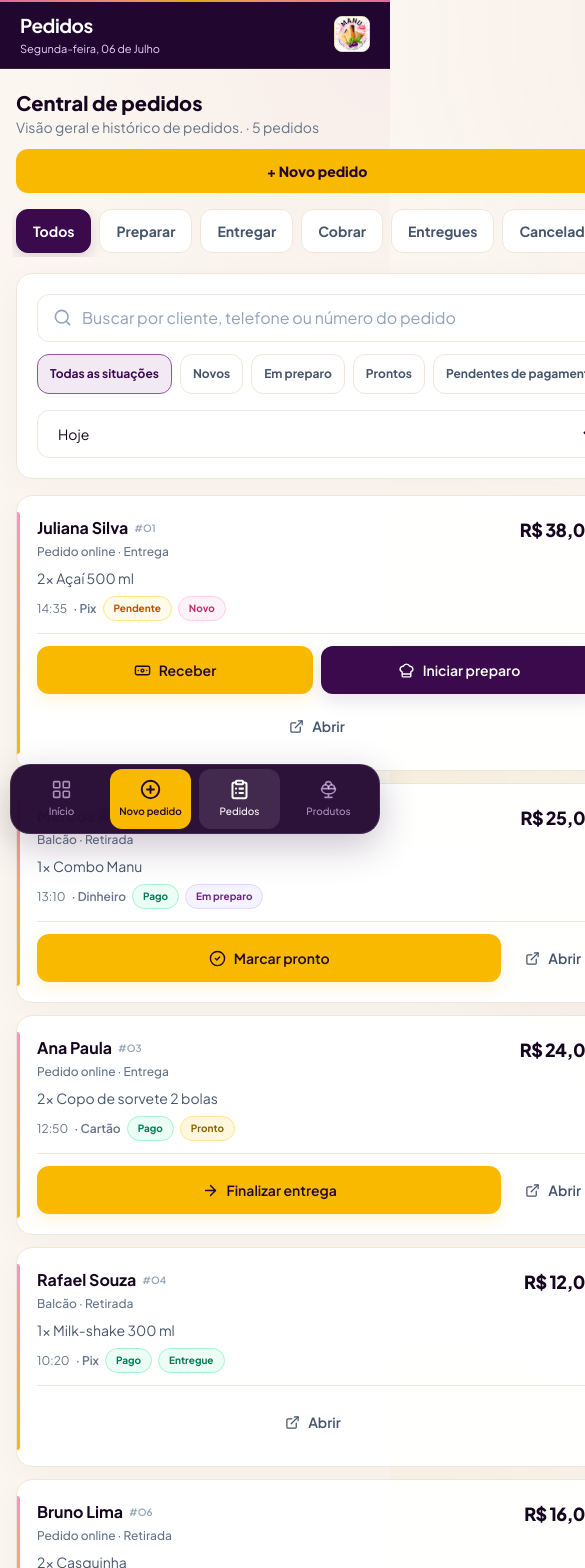
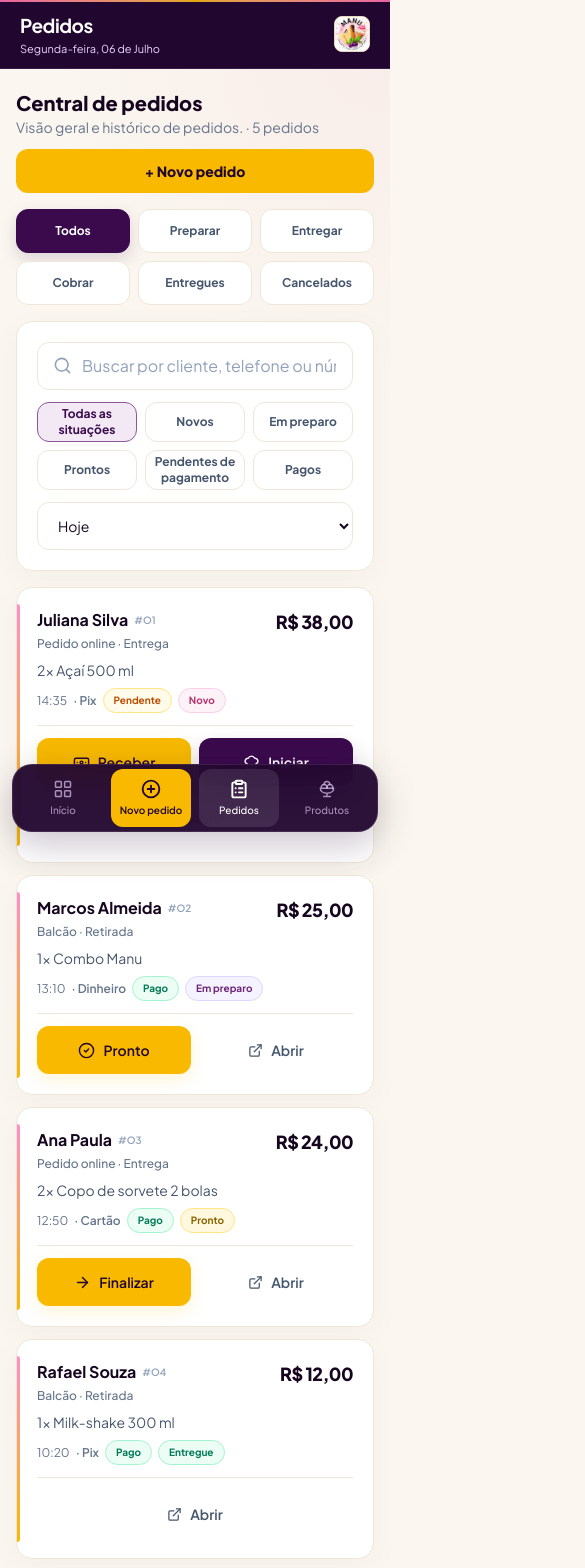
Before and after one commit to vitormtns/sorveteriadamanu, a Next.js app: page /pedidos in a window 390 px wide. Shown: the top 1568 px of the page, 585 px wide, since content can reach past the window. Built offline with nearby package versions, Linux system fonts and the light colour scheme.

Commit message:
fix: melhora responsividade do sistema interno

```diff
--- a/src/app/pedidos/[id]/page.tsx
+++ b/src/app/pedidos/[id]/page.tsx
@@ -73,7 +73,7 @@ export default function OrderDetailPage() {
       {!isCanceled && (
         <Card className="p-4 md:p-5">
           <h3 className="font-extrabold">Ações rápidas</h3>
-          <div className="mt-3 grid grid-cols-2 gap-2 md:grid-cols-4">
+          <div className="mt-3 grid grid-cols-1 gap-2 sm:grid-cols-2 md:grid-cols-4">
             {order.paymentStatus === "pending" && <Button onClick={() => updateOrder(id, { paymentStatus: "paid" })}><Banknote size={17} /> Marcar como pago</Button>}
             {order.orderStatus === "new" && <Button variant="secondary" onClick={() => updateOrder(id, { orderStatus: "preparing" })}><ChefHat size={17} /> Iniciar preparo</Button>}
             {order.orderStatus === "preparing" && <Button variant="secondary" onClick={() => updateOrder(id, { orderStatus: "ready" })}><CheckCircle2 size={17} /> Marcar pronto</Button>}
--- a/src/app/pedidos/page.tsx
+++ b/src/app/pedidos/page.tsx
@@ -113,8 +113,8 @@ function ClosingSummary({ orders }: { orders: Order[] }) {
     <section id="fechamento" className="scroll-mt-24">
       <div className="mb-3 flex flex-col justify-between gap-3 sm:flex-row sm:items-end">
         <div><h2 className="text-xl font-extrabold text-[var(--text)]">Fechamento do dia</h2><p className="text-sm text-[var(--muted)]">Conferência financeira e operacional de {formatDate(selectedDate)}.</p></div>
-        <div className="flex gap-2">
-          <label className="relative block">
+        <div className="grid min-w-0 grid-cols-[minmax(0,1fr)_auto] gap-2">
+          <label className="relative block min-w-0">
             <CalendarDays className="pointer-events-none absolute left-3 top-3.5 text-slate-400" size={17} />
             <Input aria-label="Data do fechamento" type="date" value={date} onChange={(event) => setDate(event.target.value)} className="min-h-11 pl-10 text-sm" />
           </label>
@@ -191,13 +191,13 @@ function OrdersView({ queue }: { queue: Queue | null }) {
     <div className="grid gap-8">
       <section>
         <div className="flex flex-col justify-between gap-3 md:flex-row md:items-end">
-          <div><h2 className="text-xl font-extrabold text-[var(--text)]">{copy.title}</h2><p className="text-sm text-[var(--muted)]">{copy.subtitle} <span className="whitespace-nowrap">· {visible.length} {visible.length === 1 ? "pedido" : "pedidos"}</span></p></div>
+          <div><h2 className="text-xl font-extrabold text-[var(--text)]">{copy.title}</h2><p className="text-sm text-[var(--muted)]">{copy.subtitle} <span>· {visible.length} {visible.length === 1 ? "pedido" : "pedidos"}</span></p></div>
           <Link href="/pedidos/novo" className="inline-flex min-h-11 items-center justify-center rounded-xl bg-[var(--yellow)] px-4 text-sm font-extrabold text-[var(--purple-dark)]">+ Novo pedido</Link>
         </div>
 
-        <nav aria-label="Filas de pedidos" className="-mx-1 mt-4 flex gap-2 overflow-x-auto px-1 pb-1 [scrollbar-width:none] [&::-webkit-scrollbar]:hidden">
+        <nav aria-label="Filas de pedidos" className="mt-4 grid grid-cols-2 gap-2 min-[390px]:grid-cols-3 sm:grid-cols-6">
           {queueTabs.map((tab) => (
-            <Link key={tab.label} href={tab.href} aria-current={queue === tab.queue ? "page" : undefined} className={`inline-flex min-h-11 shrink-0 items-center rounded-xl border px-4 text-sm font-bold transition active:scale-[.98] ${queue === tab.queue ? "border-[var(--purple)] bg-[var(--purple)] text-white shadow-[0_6px_16px_rgba(58,10,77,.16)]" : "border-[var(--border)] bg-white text-slate-600 hover:border-[#ccb6d0] hover:text-[var(--purple)]"}`}>
+            <Link key={tab.label} href={tab.href} aria-current={queue === tab.queue ? "page" : undefined} className={`inline-flex min-h-11 min-w-0 items-center justify-center rounded-xl border px-2 text-xs font-bold transition active:scale-[.98] sm:text-sm ${queue === tab.queue ? "border-[var(--purple)] bg-[var(--purple)] text-white shadow-[0_6px_16px_rgba(58,10,77,.16)]" : "border-[var(--border)] bg-white text-slate-600 hover:border-[#ccb6d0] hover:text-[var(--purple)]"}`}>
               {tab.label}
             </Link>
           ))}
@@ -209,12 +209,12 @@ function OrdersView({ queue }: { queue: Queue | null }) {
             <Input className="pl-11" value={search} onChange={(event) => setSearch(event.target.value)} placeholder="Buscar por cliente, telefone ou número do pedido" />
           </div>
           {!queue && (
-            <div className="-mx-1 flex gap-2 overflow-x-auto px-1 pb-1 [scrollbar-width:none] [&::-webkit-scrollbar]:hidden">
-              <button onClick={() => setStatusFilter("all")} className={`min-h-10 shrink-0 rounded-xl border px-3 text-xs font-bold ${statusFilter === "all" ? "border-[#8e5799] bg-[#f2e9f4] text-[var(--purple)]" : "border-[var(--border)] bg-white text-slate-600"}`}>
+            <div className="grid grid-cols-2 gap-2 min-[390px]:grid-cols-3 sm:grid-cols-5">
+              <button onClick={() => setStatusFilter("all")} className={`min-h-10 min-w-0 rounded-xl border px-2 text-xs font-bold ${statusFilter === "all" ? "border-[#8e5799] bg-[#f2e9f4] text-[var(--purple)]" : "border-[var(--border)] bg-white text-slate-600"}`}>
                 Todas as situações
               </button>
               {statusFilters.map((item) => (
-                <button key={item.id} onClick={() => setStatusFilter(item.id)} className={`min-h-10 shrink-0 rounded-xl border px-3 text-xs font-bold ${statusFilter === item.id ? "border-[#8e5799] bg-[#f2e9f4] text-[var(--purple)]" : "border-[var(--border)] bg-white text-slate-600"}`}>
+                <button key={item.id} onClick={() => setStatusFilter(item.id)} className={`min-h-10 min-w-0 rounded-xl border px-2 text-xs font-bold ${statusFilter === item.id ? "border-[#8e5799] bg-[#f2e9f4] text-[var(--purple)]" : "border-[var(--border)] bg-white text-slate-600"}`}>
                   {item.label}
                 </button>
               ))}
@@ -231,7 +231,7 @@ function OrdersView({ queue }: { queue: Queue | null }) {
             </Select>
             {datePreset === "custom" && <Input aria-label="Data escolhida" type="date" value={customDate} onChange={(event) => setCustomDate(event.target.value)} className="min-h-11 text-sm" />}
             {datePreset === "range" && (
-              <div className="grid grid-cols-2 gap-2">
+              <div className="grid min-w-0 grid-cols-1 gap-2 min-[390px]:grid-cols-2">
                 <Input aria-label="Data inicial" type="date" value={rangeStart} onChange={(event) => setRangeStart(event.target.value)} className="min-h-11 min-w-0 text-sm" />
                 <Input aria-label="Data final" type="date" value={rangeEnd} onChange={(event) => setRangeEnd(event.target.value)} className="min-h-11 min-w-0 text-sm" />
               </div>
--- a/src/components/app-shell.tsx
+++ b/src/components/app-shell.tsx
@@ -24,7 +24,7 @@ export function AppShell({ children }: { children: React.ReactNode }) {
   const isActive = (href: string) => href === "/sistema" ? pathname === "/sistema" : pathname === href || (href === "/pedidos" && pathname.startsWith("/pedidos/") && !pathname.includes("/novo"));
 
   return (
-    <div className="internal-shell min-h-screen">
+    <div className="internal-shell min-h-screen w-full max-w-full overflow-x-clip">
       <aside className="fixed inset-y-0 left-0 z-40 hidden w-56 flex-col border-r border-white/5 bg-[linear-gradient(180deg,#21062f_0%,#30083e_60%,#21062f_100%)] px-3 py-5 text-white lg:flex">
         <div className="mb-8 px-2">
           <Link href="/sistema"><BrandLogo light /></Link>
@@ -39,7 +39,7 @@ export function AppShell({ children }: { children: React.ReactNode }) {
         </nav>
         <button onClick={() => router.push("/login")} className="mt-auto flex items-center gap-3 rounded-xl px-3 py-3 text-sm font-semibold text-purple-300 hover:bg-white/5 hover:text-white"><LogOut size={18} /> Sair</button>
       </aside>
-      <main className="lg:pl-56">
+      <main className="min-w-0 lg:pl-56">
         <header className="sticky top-0 z-20 border-b border-white/10 bg-[var(--purple-dark)] px-5 text-white backdrop-blur-md md:px-7 lg:border-[var(--border)] lg:bg-[#fbf7f0]/90 lg:text-[var(--text)] lg:px-9">
           <div className="absolute inset-x-0 top-0 h-[2px] bg-gradient-to-r from-[#ff6fae] via-[var(--yellow)] to-[#ff6fae] opacity-90" />
           <div className="mx-auto flex h-[68px] max-w-[1440px] items-center justify-between lg:h-[76px]">
@@ -48,13 +48,13 @@ export function AppShell({ children }: { children: React.ReactNode }) {
             <Link href="/sistema" className="sm:hidden"><BrandLogo compact /></Link>
           </div>
         </header>
-        <div className="internal-content mx-auto max-w-[1440px] px-4 py-5 pb-28 sm:px-5 md:p-7 lg:p-9">{children}</div>
+        <div className="internal-content mx-auto min-w-0 max-w-[1440px] px-4 py-5 pb-[calc(7.5rem+env(safe-area-inset-bottom))] sm:px-5 md:p-7 lg:p-9">{children}</div>
       </main>
-      <nav className="fixed inset-x-2.5 bottom-2.5 z-40 grid h-[70px] grid-cols-4 rounded-[20px] border border-white/10 bg-[#21062f]/95 px-1.5 pb-[env(safe-area-inset-bottom)] shadow-[0_12px_38px_rgba(33,6,47,.24)] backdrop-blur-xl lg:hidden">
-        <Link href="/sistema" className={`m-1 flex flex-col items-center justify-center gap-1 rounded-xl text-[10px] font-medium transition ${pathname === "/sistema" ? "bg-white/10 text-white" : "text-purple-200/65"}`}><LayoutGrid size={21} strokeWidth={pathname === "/sistema" ? 2.3 : 1.8} />Início</Link>
-        <Link href="/pedidos/novo" className="m-1 flex flex-col items-center justify-center gap-1 rounded-xl bg-[var(--yellow)] text-[10px] font-semibold text-[var(--purple-dark)] transition active:scale-[.97]"><PlusCircle size={21} strokeWidth={2.2} /><span>Novo pedido</span></Link>
-        <Link href="/pedidos" className={`m-1 flex flex-col items-center justify-center gap-1 rounded-xl text-[10px] font-medium transition ${pathname.startsWith("/pedidos") && !pathname.includes("/novo") ? "bg-white/10 text-white" : "text-purple-200/65"}`}><ClipboardList size={21} strokeWidth={pathname.startsWith("/pedidos") ? 2.3 : 1.8} />Pedidos</Link>
-        <Link href="/produtos" className={`m-1 flex flex-col items-center justify-center gap-1 rounded-xl text-[10px] font-medium transition ${pathname.startsWith("/produtos") ? "bg-white/10 text-white" : "text-purple-200/65"}`}><IceCreamBowl size={21} strokeWidth={pathname.startsWith("/produtos") ? 2.3 : 1.8} />Produtos</Link>
+      <nav className="fixed inset-x-3 bottom-[calc(env(safe-area-inset-bottom)+12px)] z-40 grid h-[68px] grid-cols-4 rounded-[20px] border border-white/10 bg-[#21062f]/95 px-1.5 shadow-[0_12px_38px_rgba(33,6,47,.24)] backdrop-blur-xl lg:hidden">
+        <Link href="/sistema" className={`m-1 flex min-w-0 flex-col items-center justify-center gap-1 rounded-xl text-[10px] font-medium transition ${pathname === "/sistema" ? "bg-white/10 text-white" : "text-purple-200/65"}`}><LayoutGrid size={20} strokeWidth={pathname === "/sistema" ? 2.3 : 1.8} />Início</Link>
+        <Link href="/pedidos/novo" className="m-1 flex min-w-0 flex-col items-center justify-center gap-1 rounded-xl bg-[var(--yellow)] text-[10px] font-semibold text-[var(--purple-dark)] transition active:scale-[.97]"><PlusCircle size={20} strokeWidth={2.2} /><span className="truncate">Novo pedido</span></Link>
+        <Link href="/pedidos" className={`m-1 flex min-w-0 flex-col items-center justify-center gap-1 rounded-xl text-[10px] font-medium transition ${pathname.startsWith("/pedidos") && !pathname.includes("/novo") ? "bg-white/10 text-white" : "text-purple-200/65"}`}><ClipboardList size={20} strokeWidth={pathname.startsWith("/pedidos") ? 2.3 : 1.8} />Pedidos</Link>
+        <Link href="/produtos" className={`m-1 flex min-w-0 flex-col items-center justify-center gap-1 rounded-xl text-[10px] font-medium transition ${pathname.startsWith("/produtos") ? "bg-white/10 text-white" : "text-purple-200/65"}`}><IceCreamBowl size={20} strokeWidth={pathname.startsWith("/produtos") ? 2.3 : 1.8} />Produtos</Link>
       </nav>
     </div>
   );
--- a/src/components/operational-order-card.tsx
+++ b/src/components/operational-order-card.tsx
@@ -12,9 +12,9 @@ type ActionFocus = "operation" | "payment" | "all";
 type QueueContext = "default" | "prepare" | "deliver" | "collect";
 
 const nextAction = {
-  new: { label: "Iniciar preparo", status: "preparing" as const, icon: ChefHat },
-  preparing: { label: "Marcar pronto", status: "ready" as const, icon: CheckCircle2 },
-  ready: { label: "Finalizar entrega", status: "delivered" as const, icon: ArrowRight },
+  new: { label: "Iniciar preparo", shortLabel: "Iniciar", status: "preparing" as const, icon: ChefHat },
+  preparing: { label: "Marcar pronto", shortLabel: "Pronto", status: "ready" as const, icon: CheckCircle2 },
+  ready: { label: "Finalizar entrega", shortLabel: "Finalizar", status: "delivered" as const, icon: ArrowRight },
 };
 
 export function OperationalOrderCard({ order, focus = "all", compact = false, context = "default" }: { order: Order; focus?: ActionFocus; compact?: boolean; context?: QueueContext }) {
@@ -54,18 +54,18 @@ export function OperationalOrderCard({ order, focus = "all", compact = false, co
       </div>
 
       {order.orderStatus !== "canceled" && (
-        <div className={`mt-3 grid gap-2 border-t border-[var(--border)] pt-3 ${showPayment && showOperation ? "grid-cols-2" : "grid-cols-[1fr_auto]"}`}>
+        <div className="mt-3 grid min-w-0 grid-cols-1 gap-2 border-t border-[var(--border)] pt-3 min-[390px]:grid-cols-2">
           {showPayment && (
             <Button className="min-h-11 px-3" onClick={() => updateOrder(order.id, { paymentStatus: "paid" })}>
               <Banknote size={17} /> Receber
             </Button>
           )}
           {showOperation && (
-            <Button variant={showPayment ? "secondary" : "primary"} className="min-h-11 px-3" onClick={() => updateOrder(order.id, { orderStatus: action.status })}>
-              <action.icon size={17} /> {action.label}
+            <Button variant={showPayment ? "secondary" : "primary"} className="min-h-11 min-w-0 px-3" onClick={() => updateOrder(order.id, { orderStatus: action.status })}>
+              <action.icon size={17} /> <span className="sm:hidden">{action.shortLabel}</span><span className="hidden sm:inline">{action.label}</span>
             </Button>
           )}
-          <Link href={`/pedidos/${order.id}`} className={showPayment && showOperation ? "col-span-2" : ""}>
+          <Link href={`/pedidos/${order.id}`} className={`min-w-0 ${showPayment && showOperation ? "min-[390px]:col-span-2" : !showPayment && !showOperation ? "min-[390px]:col-span-2" : ""}`}>
             <Button variant="ghost" className="min-h-10 w-full px-3"><ExternalLink size={15} /> Abrir</Button>
           </Link>
         </div>
```
Also changed, not shown: src/app/sistema/page.tsx (+8 -8 lines).
